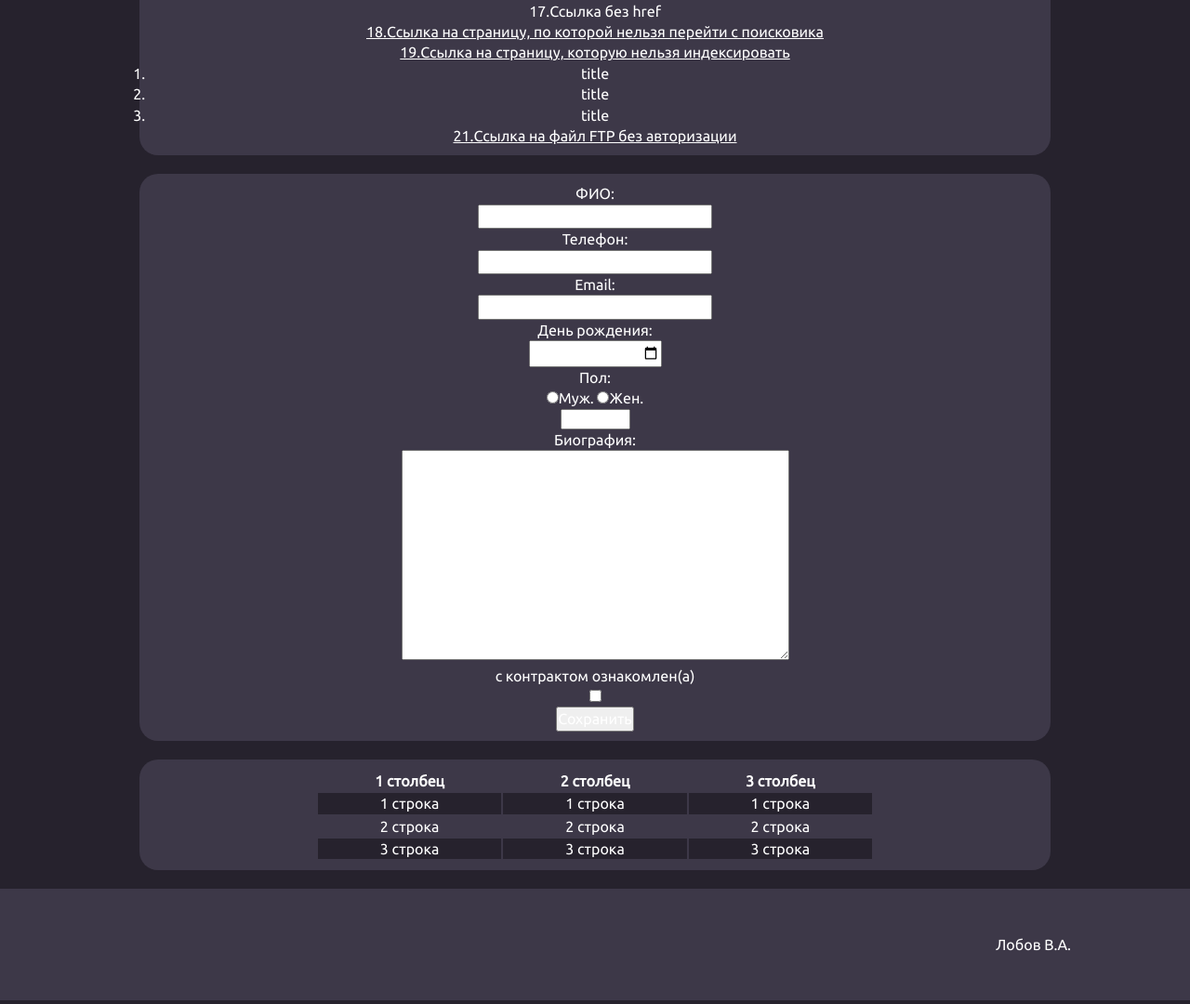
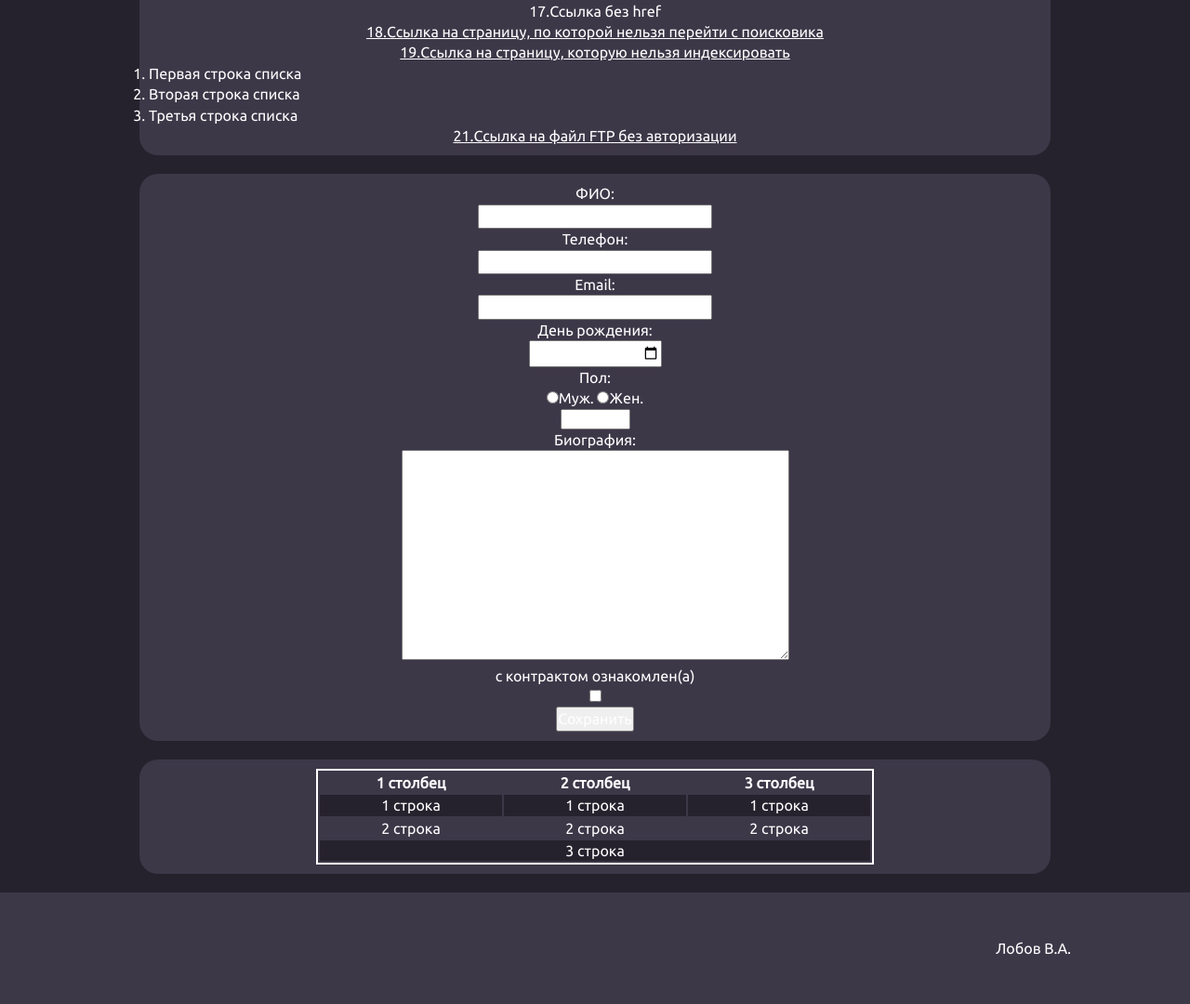
Before and after one commit to LimeChannel/LimeChannel.github.io, a plain HTML site: page index.html in a window 1280 px wide. Shown: the part 508-1588 px from the top of the page at 93% size. Drawn offline with Linux system fonts and the light colour scheme.

Commit message:
Homework 2 fix 5

```diff
--- a/index.html
+++ b/index.html
@@ -12,9 +12,8 @@
             <a href="#refs" id="ref1">Ссылки</a>
             <a href="#form" id="ref2">Форма</a>
             <a href="#table" id="ref3">Таблица</a>
+        </header>
 
-
-        </header>
         <nav id="refs">
             <a href="http://www.kubsu.ru/">1.Сайт КубГУ</a><br>
             <a href="https://www.kubsu.ru/">2.Сайт КубГУ HTTPS</a><br>
@@ -39,10 +38,10 @@
             <a>17.Ссылка без href</a><br>
             <a href="http://www.kubsu.ru/" rel="notfollow">18.Ссылка на страницу, по которой нельзя перейти с поисковика</a><br>
             <a href="http://www.kubsu.ru/" rel="noindex">19.Ссылка на страницу, которую нельзя индексировать</a><br>
-            <ol>
-                <li>title</li>
-                <li>title</li>
-                <li>title</li>
+            <ol id="list">
+                <li class="li">Первая строка списка</li>
+                <li class="li">Вторая строка списка</li>
+                <li class="li">Третья строка списка</li>
             </ol>
             <a href="ftp://anysite.com/file.zip">21.Ссылка на файл FTP без авторизации</a><br>
         </nav>
@@ -96,7 +95,7 @@
                     <td>2 строка</td><td>2 строка</td><td>2 строка</td>
                 </tr>
                 <tr class="even">
-                    <td>3 строка</td><td>3 строка</td><td>3 строка</td>
+                    <td colspan="3">3 строка</td>
                 </tr>
             </table>
         </nav>
--- a/styles/styles.css
+++ b/styles/styles.css
@@ -60,11 +60,10 @@ text-align: center;
 
 }
 
-#table_1{
-    border-color: #fff;
-    border: 2px;
+#table_1 {
     margin: auto;
     width: 600px;
+    border: #fff solid 2px;
 }
 
 #footer{
@@ -87,3 +86,11 @@ text-align: center;
 .odd {
     background-color: #3d3848;
 }
+
+#list {
+    margin: auto;
+}
+
+.li {
+    text-align: left;
+}
```
